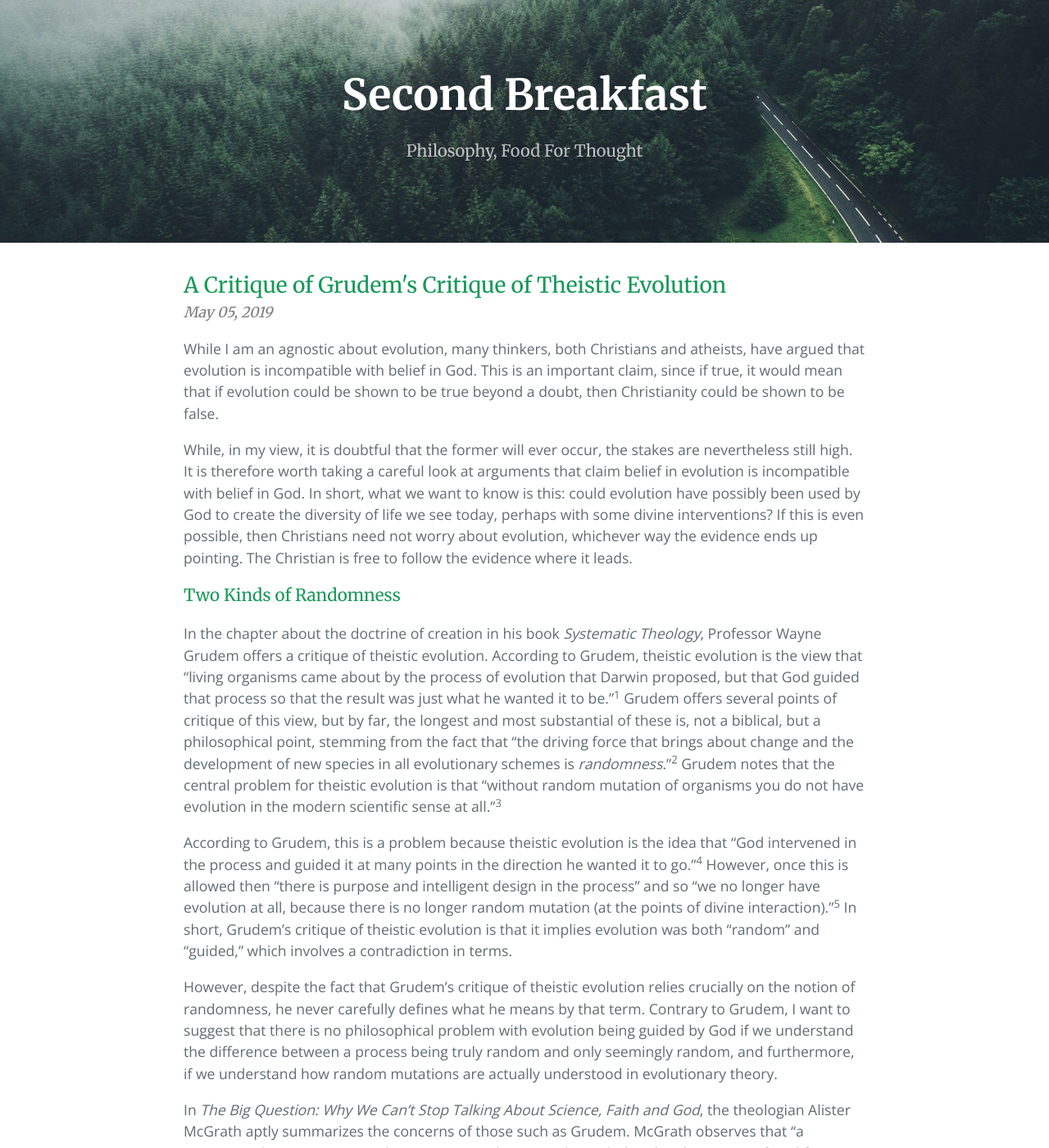
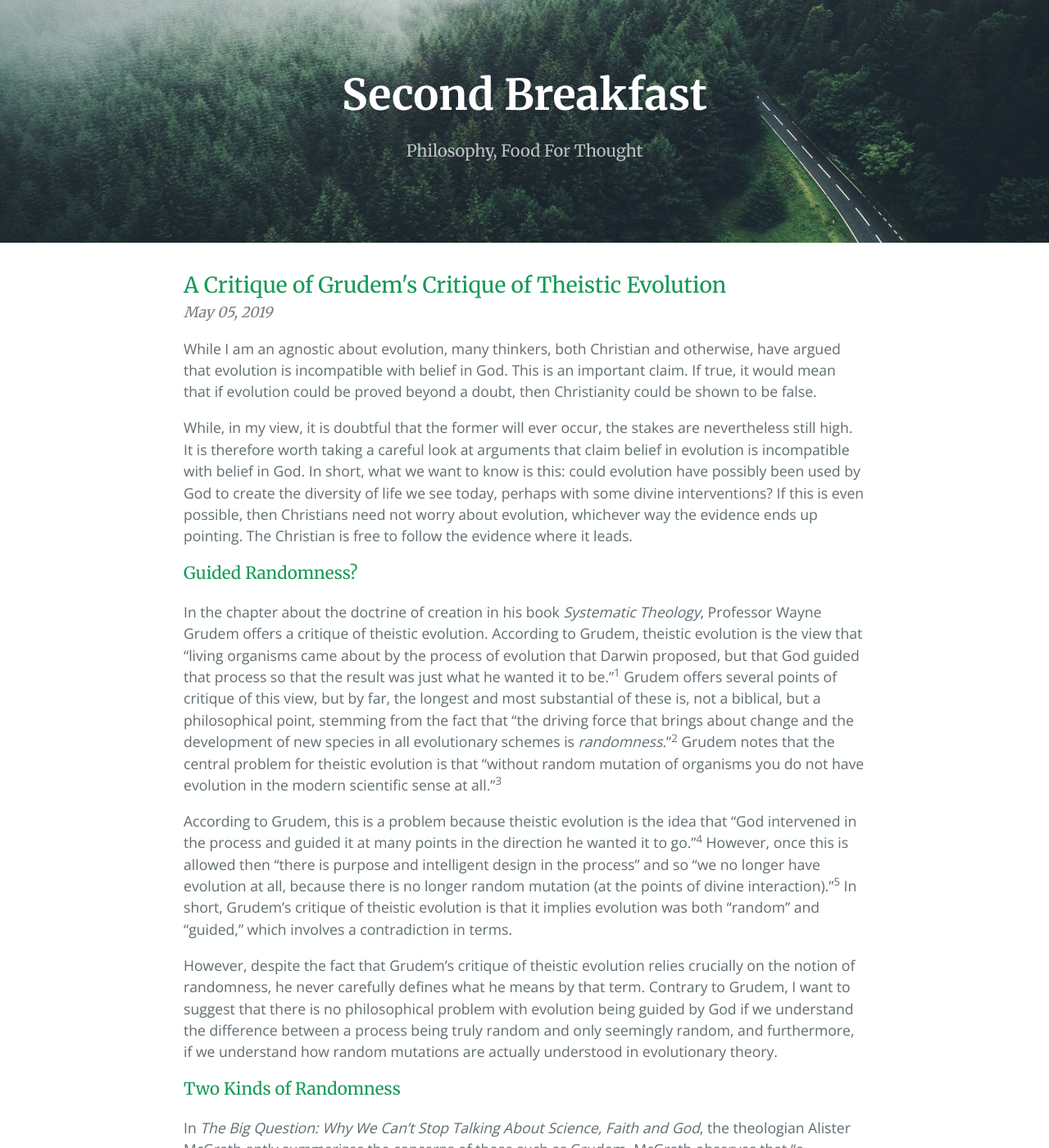
Before and after one commit to second-breakfast/second-breakfast.github.io, a Jekyll site: the page built from _posts/2019-05-05-theistic-evolution.markdown, in a window 1280 px wide and 1400 px high. Shown: the whole window at 82% size. Built offline with Jekyll 4.4.1, drawn with Linux system fonts in a browser that asks for light colours; some of the changed text lies outside the part shown.

Commit message:
Update Grudem post

```diff
--- a/_posts/2019-05-05-theistic-evolution.markdown
+++ b/_posts/2019-05-05-theistic-evolution.markdown
@@ -6,17 +6,18 @@ categories: main
 published: true
 ---
 
-While I am an agnostic about evolution, many thinkers, both Christians and atheists, have argued that evolution is incompatible with belief in God. This is an important claim, since if true, it would mean that if evolution could be shown to be true beyond a doubt, then Christianity could be shown to be false.
+While I am an agnostic about evolution, many thinkers, both Christian and otherwise, have argued that evolution is incompatible with belief in God. This is an important claim. If true, it would mean that if evolution could be proved beyond a doubt, then Christianity could be shown to be false.
 
 While, in my view, it is doubtful that the former will ever occur, the stakes are nevertheless still high. It is therefore worth taking a careful look at arguments that claim belief in evolution is incompatible with belief in God. In short, what we want to know is this: could evolution have possibly been used by God to create the diversity of life we see today, perhaps with some divine interventions? If this is even possible, then Christians need not worry about evolution, whichever way the evidence ends up pointing. The Christian is free to follow the evidence where it leads.
 
-### Two Kinds of Randomness
+### Guided Randomness?
 In the chapter about the doctrine of creation in his book *Systematic Theology*, Professor Wayne Grudem offers a critique of theistic evolution. According to Grudem, theistic evolution is the view that “living organisms came about by the process of evolution that Darwin proposed, but that God guided that process so that the result was just what he wanted it to be.”<sup>1</sup> Grudem offers several points of critique of this view, but by far, the longest and most substantial of these is, not a biblical, but a philosophical point, stemming from the fact that “the driving force that brings about change and the development of new species in all evolutionary schemes is *randomness*.”<sup>2</sup> Grudem notes that the central problem for theistic evolution is that “without random mutation of organisms you do not have evolution in the modern scientific sense at all.”<sup>3</sup>
 
 According to Grudem, this is a problem because theistic evolution is the idea that “God intervened in the process and guided it at many points in the direction he wanted it to go.”<sup>4</sup> However, once this is allowed then “there is purpose and intelligent design in the process” and so “we no longer have evolution at all, because there is no longer random mutation (at the points of divine interaction).”<sup>5</sup> In short, Grudem’s critique of theistic evolution is that it implies evolution was both “random” and “guided,” which involves a contradiction in terms.
 
 However, despite the fact that Grudem’s critique of theistic evolution relies crucially on the notion of randomness, he never carefully defines what he means by that term. Contrary to Grudem, I want to suggest that there is no philosophical problem with evolution being guided by God if we understand the difference between a process being truly random and only seemingly random, and furthermore, if we understand how random mutations are actually understood in evolutionary theory.
 
+### Two Kinds of Randomness
 In *The Big Question: Why We Can’t Stop Talking About Science, Faith and God*, the theologian Alister McGrath aptly summarizes the concerns of those such as Grudem. McGrath observes that “a common religious concern is that Darwin’s evolutionary theory led to the elimination of God from any role within the world.”<sup>6</sup> It is commonly thought that evolution “does not require divine action in order to take place” and that “the random nature of variation is inconsistent with the idea of creation and providence, which are linked with the ideas of design, purpose, and intentionality.”<sup>7</sup> However, according to McGrath, the force of this point is open to question:
 
 > B. B. Warfield (1851-1921), perhaps one of the most influential conservative Protestant theologians of the late nineteenth century, pointed out that evolution could easily be understood as a *seemingly* random process which was nevertheless divinely superintended.<sup>8</sup>
```
Also changed, not shown: other parts of _posts/2019-05-05-theistic-evolution.markdown (+2 -0 lines).
